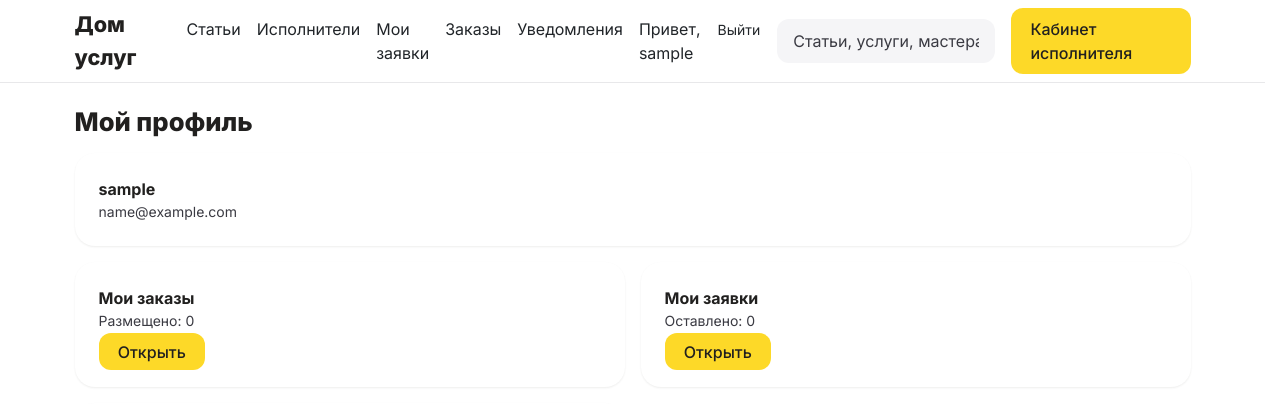
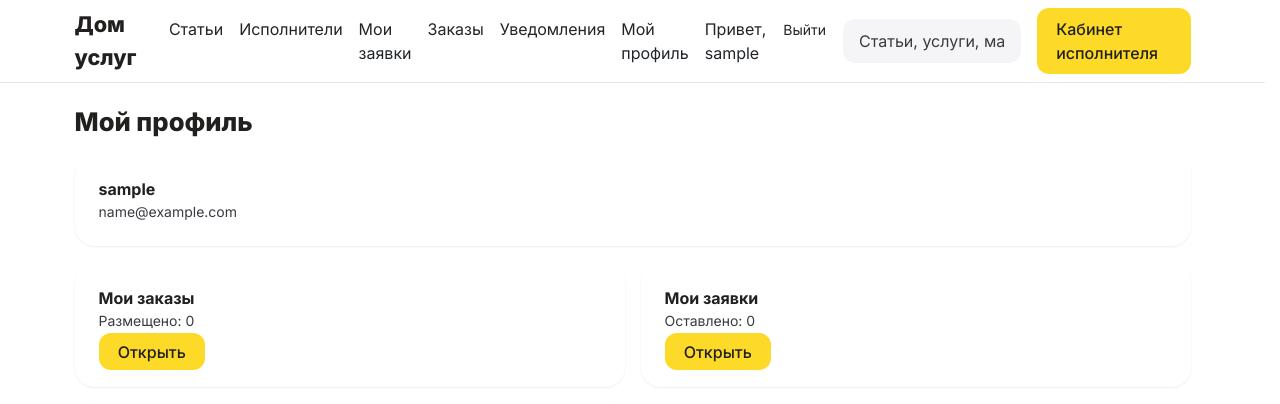
Before and after one commit to bigtol161/alinar, a Django app: page /accounts/profile/ in a window 1280 px wide. Shown: the top 404 px of the page. Run offline with Django 5.2, Linux system fonts and the light colour scheme; the visitor is signed in with stand-in values (Sample User, id 1); data that the repository does not hold is empty.

Commit message:
Ссылка «Мой профиль» в обеих навигациях шапки

```diff
--- a/news/templates/base.html
+++ b/news/templates/base.html
@@ -32,6 +32,7 @@
         </a>
       {% endif %}
       {% if user.is_authenticated %}
+                <a href="{% url 'profile' %}" class="text-decoration-none text-body">Мой профиль</a>
         <span class="text-body">Привет, {{ user.username }}</span>
         <form method="post" action="{% url 'news:logout' %}" class="d-inline">
           {% csrf_token %}
@@ -69,6 +70,7 @@
         </a>
       {% endif %}
       {% if user.is_authenticated %}
+                <a href="{% url 'profile' %}" class="text-decoration-none text-body">Мой профиль</a>
         <span class="text-body">Привет, {{ user.username }}</span>
         <form method="post" action="{% url 'news:logout' %}" class="d-inline">
           {% csrf_token %}
```
